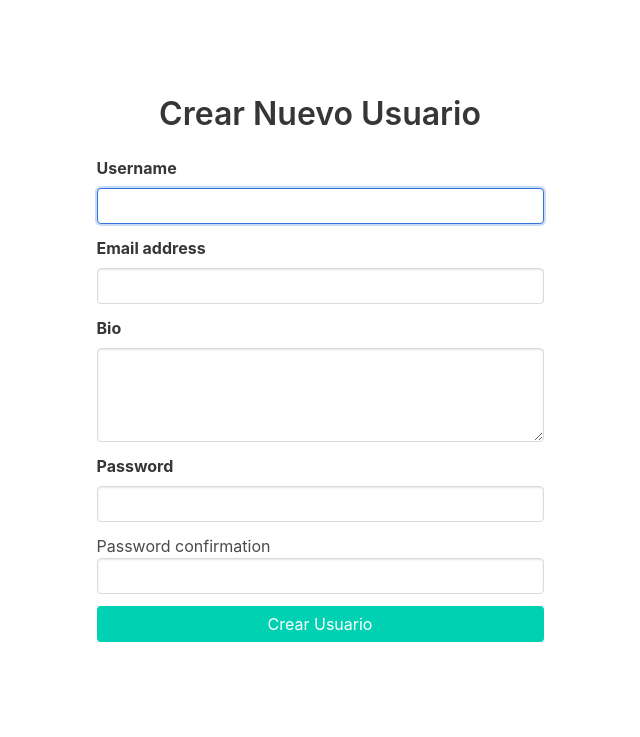
After one commit to wilfredinni/CRUD_users, a Django app: page /new/ in a window 1280 px wide. The commit adds this page. Shown: the top 737 px of the page, without its empty margins (320-960 px from the left). Run offline with Django 3.2, Linux system fonts and the light colour scheme; some libraries are stand-ins or nearby versions.

Commit message:
create user

```diff
--- a/requirements.txt
+++ b/requirements.txt
@@ -1 +1,2 @@
 Django==2.2.2
+django-widget-tweaks==1.4.5
--- /dev/null
+++ b/templates/create_user.html
@@ -0,0 +1,67 @@
+{% extends 'base.html' %}
+{% load widget_tweaks %}
+
+{% block content %}
+
+<div class="content">
+
+  <div class="hero">
+    <div class="container hero-body sing-in-resp">
+      <h1 class="title has-text-centered">Crear Nuevo Usuario</h1>
+
+      <form method="POST">
+        {% csrf_token %}
+
+        <div class="field">
+          <label class="label">{{ form.username.label }}</label>
+          <p class="control">
+            {{ form.username|add_class:"input" }}
+          </p>
+          {% if form.username.errors %}
+            {% for error in form.username.errors %}
+            <div class="invalid-feedback">
+              <p class="help has-text-danger">{{ error }}</p>
+            </div>
+            {% endfor %}
+          {% endif %}
+
+        </div>
+        <div class="field">
+          <label class="label">{{ form.email.label }}</label>
+          <p class="control">
+            {{ form.email|add_class:"input" }}
+          </p>
+        </div>
+        <div class="field">
+          <label class="label">{{ form.bio.label }}</label>
+          <p class="control textfield-height">
+            {{ form.bio|add_class:"textarea"|attr:"rows:3" }}
+          </p>
+        </div>
+        <div class="field">
+          <label class="label">{{ form.password1.label }}</label>
+          <p class="control">
+            {{ form.password1|add_class:"input"|attr:"type:password" }}
+          </p>
+        </div>
+        <div class="field">
+          {{ form.password2.label }}
+          <p class="control">
+            {{ form.password2|add_class:"input"|attr:"type:password" }}
+          </p>
+          {% if form.password2.errors %}
+            {% for error in form.password2.errors %}
+            <div class="invalid-feedback">
+              <p class="help has-text-danger">{{ error }}</p>
+            </div>
+            {% endfor %}
+          {% endif %}
+        </div>
+        <p class="help">{{ form.password.errors }}</p>
+
+        <button class="button is-fullwidth is-primary" type="submit">Crear Usuario</button>
+      </form>
+    </div>
+  </div>
+
+  {% endblock content %}
--- a/templates/list_users.html
+++ b/templates/list_users.html
@@ -1,7 +1,7 @@
 {% extends 'base.html' %}
 
 {% block content %}
-<a class="button is-success">+</a><br><br>
+<a href="{% url 'new' %}" class="button is-success">+</a><br><br>
 <table class="table is-striped is-hoverable">
   <thead>
     <tr>
@@ -12,14 +12,14 @@
       <th></th>
     </tr>
   </thead>
+  {% for user in users %}
   <tbody>
-    {% for user in users %}
     <td>{{ user.pk }}</td>
     <td><a href="{{ user.get_absolute_url }}">{{ user.username }}</a></td>
     <td>{{ user.email }}</td>
     <td>{{ user.bio|truncatechars:30 }}</td>
     <td><a class="button is-warning is-small">Editar</a> <a class="button is-danger is-small">Borrar</a></td>
-    {% endfor %}
   </tbody>
+  {% endfor %}
 </table>
 {% endblock content %}
--- a/templates/user.html
+++ b/templates/user.html
@@ -14,6 +14,6 @@
   <p>{{ user.bio }} (<a href="/">Editar</a>)</p>
 </div>
 
-<a class="is-pulled-right" href="/">Volver</a>
+<a class="is-pulled-right" href="{% url 'users' %}">Volver</a>
 
 {% endblock content %}
--- a/usercrud/settings.py
+++ b/usercrud/settings.py
@@ -37,6 +37,9 @@ INSTALLED_APPS = [
     "django.contrib.sessions",
     "django.contrib.messages",
     "django.contrib.staticfiles",
+
+    "widget_tweaks",
+
     "users",
 ]
 
--- a/users/forms.py
+++ b/users/forms.py
@@ -1,5 +1,4 @@
 from django.contrib.auth.forms import UserCreationForm, UserChangeForm
-from django import forms
 
 from .models import CustomUser
 
@@ -7,7 +6,7 @@ from .models import CustomUser
 class CustomUserCreationForm(UserCreationForm):
     class Meta(UserCreationForm):
         model = CustomUser
-        fields = ("username", "email")
+        fields = ("username", "email", "bio")
 
 
 class CustomUserChangeForm(UserChangeForm):
--- a/users/models.py
+++ b/users/models.py
@@ -12,5 +12,5 @@ class CustomUser(AbstractUser):
     def __str__(self):
         return self.username
 
-    class Meta:
-        ordering = ["username"]
+    # class Meta:
+    #     ordering = ["pk"]
--- a/users/urls.py
+++ b/users/urls.py
@@ -4,5 +4,6 @@ from . import views
 
 urlpatterns = [
     path("", views.UserList.as_view(), name="users"),
+    path("new/", views.UserCreate.as_view(), name="new"),
     path("<str:slug>/", views.UserDetail.as_view(), name="profile"),
 ]
--- a/users/views.py
+++ b/users/views.py
@@ -1,5 +1,6 @@
-from django.views.generic import ListView, DetailView
+from django.views.generic import ListView, DetailView, CreateView
 
+from .forms import CustomUserCreationForm
 from .models import CustomUser
 
 
@@ -14,3 +15,10 @@ class UserDetail(DetailView):
     template_name = "user.html"
     context_object_name = "user"
     slug_field = "username"
+
+
+class UserCreate(CreateView):
+    model = CustomUser
+    form_class = CustomUserCreationForm
+    success_url = '/'
+    template_name = "create_user.html"
```
